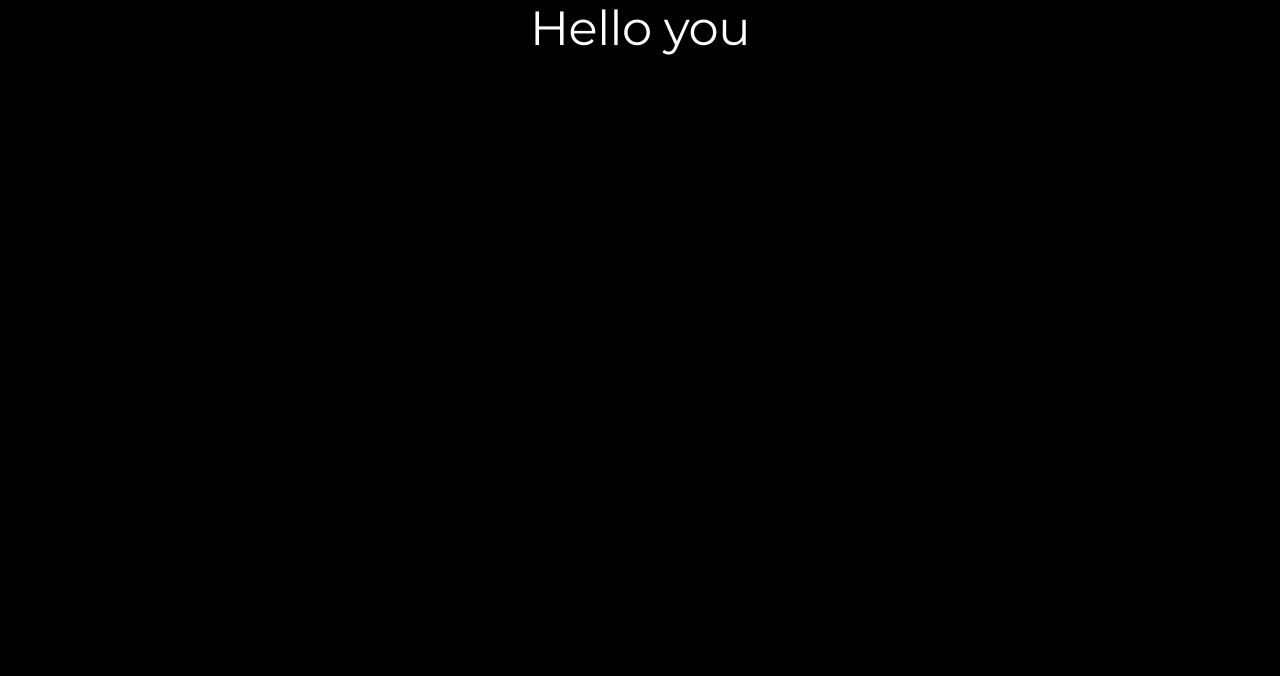
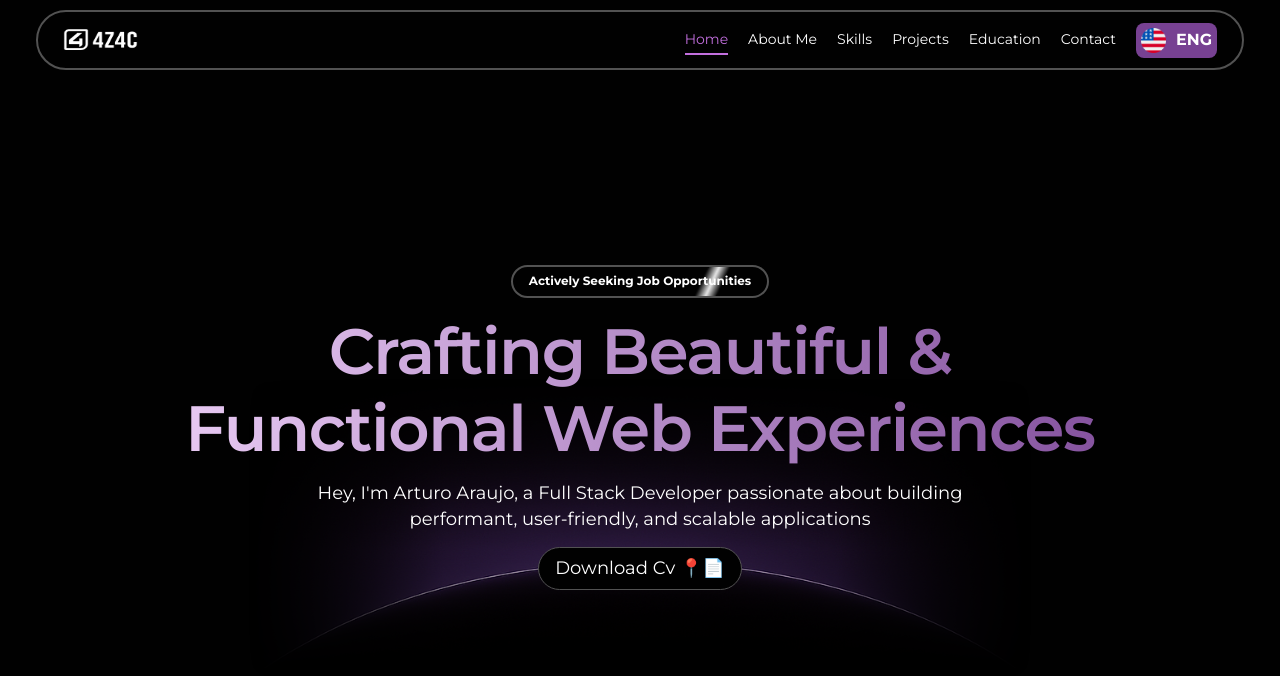
Before and after one commit to ArturoZAC/testing-forport-4z4c, a Next.js app: page / in a window 1280 px wide. Shown: the top 676 px of the page. Built offline with nearby package versions, Linux system fonts and the light colour scheme.

Commit message:
finalmodificatedhero

```diff
--- a/src/app/(home)/page.tsx
+++ b/src/app/(home)/page.tsx
@@ -5,8 +5,8 @@ export default function HomePage() {
 
   return (
     <>
-      {/* <Hero /> */}
-      <About />
+      <Hero />
+      {/* <About /> */}
 
     </>
   );
--- a/src/app/globals.css
+++ b/src/app/globals.css
@@ -28,10 +28,10 @@
 
   @keyframes shine {
     0% {
-      transform: translateX(-100%) rotate(90deg);
+      transform: translateX(50%) rotate(205deg);
     }
     100% {
-      transform: translateX(700%) rotate(90deg);
+      transform: translateX(1600%) rotate(205deg);
     }
   }
 
--- a/src/components/hero/BackImage.tsx
+++ b/src/components/hero/BackImage.tsx
@@ -4,7 +4,7 @@ export const BackImage = () => {
   return (
     <div className="flex justify-center items-center relative bottom-19">
       <div className="flex justify-center items-center absolute -z-10">
-        <Image src="/custom/off-arc.png" alt="bg" width={950} height={430} style={{ height: '430px'}}  className="mask-x-from-70% mask-x-to-90% mask-y-from-60% mask-y-to-90%" />
+        <Image src="/custom/off-arc.png" alt="bg" width={980} height={430} style={{ height: '430px'}}  className="mask-x-from-70% mask-x-to-90% mask-y-from-45% mask-y-to-85%" />
       </div>
     </div>
   );
--- a/src/components/hero/BodyHero.tsx
+++ b/src/components/hero/BodyHero.tsx
@@ -6,8 +6,8 @@ export const BodyHero = () => {
     <div className="flex flex-col justify-center items-center w-screen h-[calc(100vh-70px)]">
       <MainContainer className="space-y-[15px] relative">
         <div className="text-tiny-b-d grid place-items-center overflow-hidden relative text-secondary">
-          <button className="relative z-9 bg-[#0A0A0A] max-w-full py-[6px] px-[16px] rounded-full border-2 border-neutral-600 overflow-hidden">
-            <span className="absolute top-[-10px] left-[-50px] w-[50px] h-[50px] animate-shine rounded-tr-4xl rounded-bl-4xl bg-gradient-to-t from-transparent via-white to-transparent "></span>
+          <button className="relative z-9 bg-primary max-w-full py-[6px] px-[16px] rounded-full border-2 border-neutral-600 overflow-hidden">
+            <span className="absolute top-[-8px] left-[-50px] w-[20px] h-[45px] animate-shine rounded-tl-2xl rounded-br-2xl bg-gradient-to-r from-transparent via-white to-transparent opacity-90"></span>
             Actively Seeking Job Opportunities
           </button>
         </div>
@@ -21,7 +21,7 @@ export const BodyHero = () => {
           <p>performant, user-friendly, and scalable applications</p>
         </div>
         <div className="text-body-large-r-d grid place-items-center text-secondary">
-          <button className="bg-[#0A0A0A] w-fit px-4 py-2 rounded-full border border-neutral-600">
+          <button className="bg-primary w-fit px-4 py-2 rounded-full border border-neutral-600">
             Download Cv 📍📄
           </button>
         </div>
```
